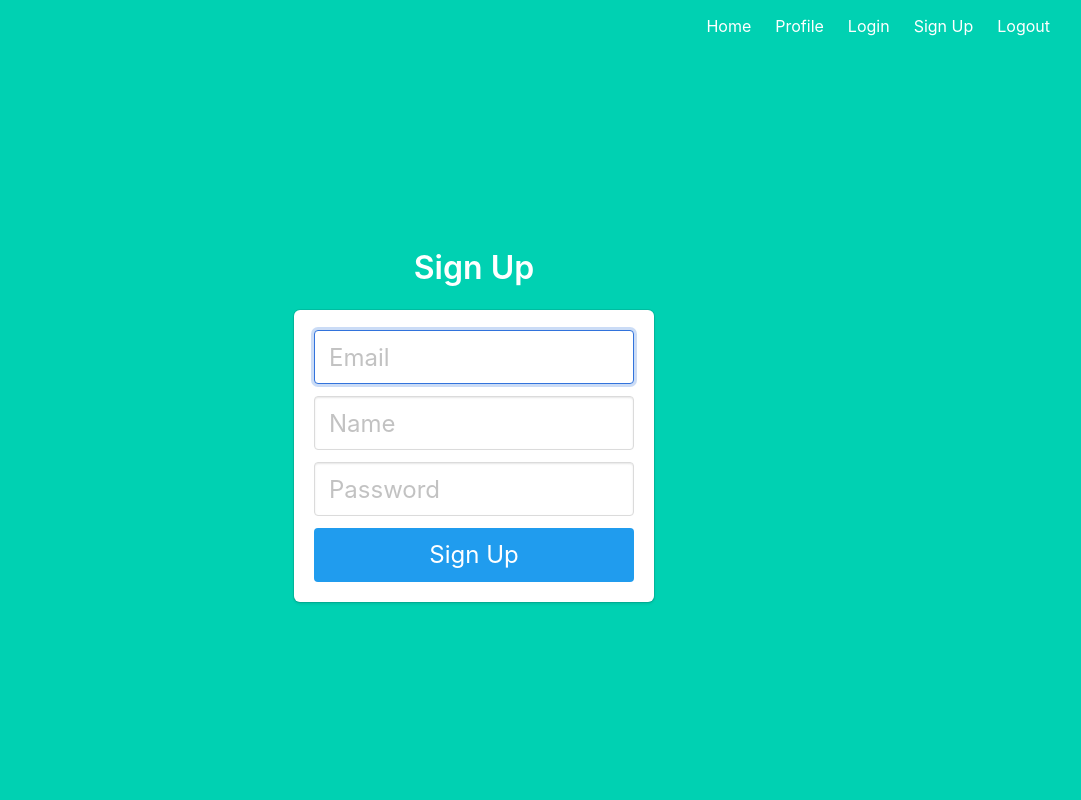
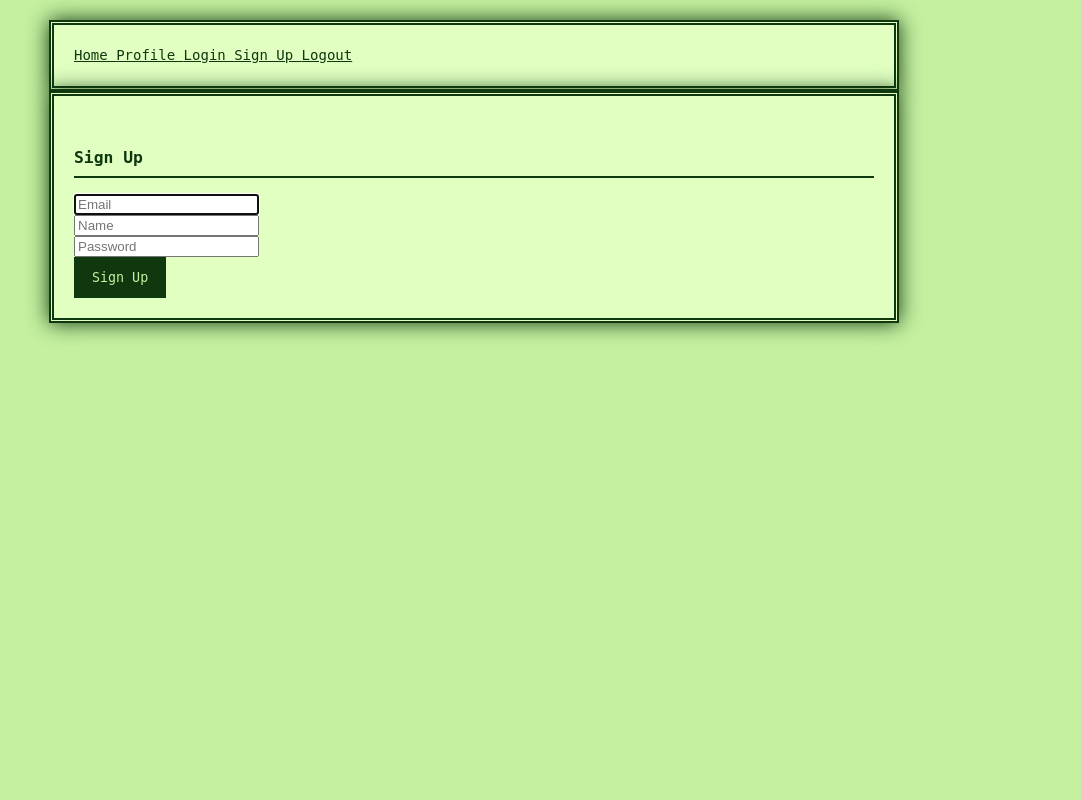
Before and after one commit to eike0815/go_ask_tasos, a Flask app: page /signup in a window 1280 px wide. Shown: the whole page, without its empty margins (166-1247 px from the left). Run offline with Flask 3, Linux system fonts and the light colour scheme.

Commit message:
small changes in the design

```diff
--- a/app.py
+++ b/app.py
@@ -1,8 +1,9 @@
-from flask_login import UserMixin
-from . import db
+from project import db, create_app, models
 
-class User(UserMixin, db.Model):
-    id = db.Column(db.Integer, primary_key = True)
-    email =  db.Column(db.String, unique=True)
-    password = db.Column(db.String)
-    name = db.Column(db.String)
+app = create_app()
+
+if __name__ =='__main__':
+    with app.app_context():
+        db.create_all()
+
+    app.run(debug=True)
--- /dev/null
+++ b/project/static/styles.css
@@ -0,0 +1,57 @@
+/* Game Boy Look - 90s Retro */
+
+body {
+  background-color: #c4f0a0; /* klassisches grünlich-gelb */
+  color: #0f380f; /* dunkles grün wie beim Game Boy */
+  font-family: 'Press Start 2P', monospace;
+  font-size: 14px;
+  line-height: 1.5;
+  margin: 0;
+  padding: 20px;
+  image-rendering: pixelated;
+}
+
+h1, h2, h3, h4, h5, h6 {
+  border-bottom: 2px solid #0f380f;
+  padding-bottom: 5px;
+  margin-top: 30px;
+}
+
+a {
+  color: #0f380f;
+  text-decoration: underline;
+}
+
+a:hover {
+  background-color: #0f380f;
+  color: #c4f0a0;
+}
+
+button, input[type="submit"] {
+  background-color: #0f380f;
+  color: #c4f0a0;
+  border: 3px solid #0f380f;
+  padding: 10px 15px;
+  font-family: 'Press Start 2P', monospace;
+  cursor: pointer;
+}
+
+button:hover {
+  background-color: #133b1a;
+}
+
+.container {
+  max-width: 800px;
+  margin: auto;
+  background-color: #e0ffc1;
+  padding: 20px;
+  border: 5px double #0f380f;
+  box-shadow: 0 0 20px #0f380f;
+}
+
+.pixel-border {
+  border: 4px solid #0f380f;
+  padding: 10px;
+  background-color: #d5f5b0;
+  box-shadow: 4px 4px 0 #0f380f;
+}
--- a/project/templates/base.html
+++ b/project/templates/base.html
@@ -6,7 +6,7 @@
     <meta http-equiv="X-UA-Compatible" content="IE=edge">
     <meta name="viewport" content="width=device-width, initial-scale=1">
     <title>Flask Auth Example</title>
-    <link rel="stylesheet" href="https://cdnjs.cloudflare.com/ajax/libs/bulma/0.7.2/css/bulma.min.css" />
+    <link rel="stylesheet" href="{{ url_for('static', filename='styles.css') }}">
 </head>
 
 <body>
```
Also changed, not shown: project/templates/index.html (+3 -4 lines), instance/db.sqlite (added).
